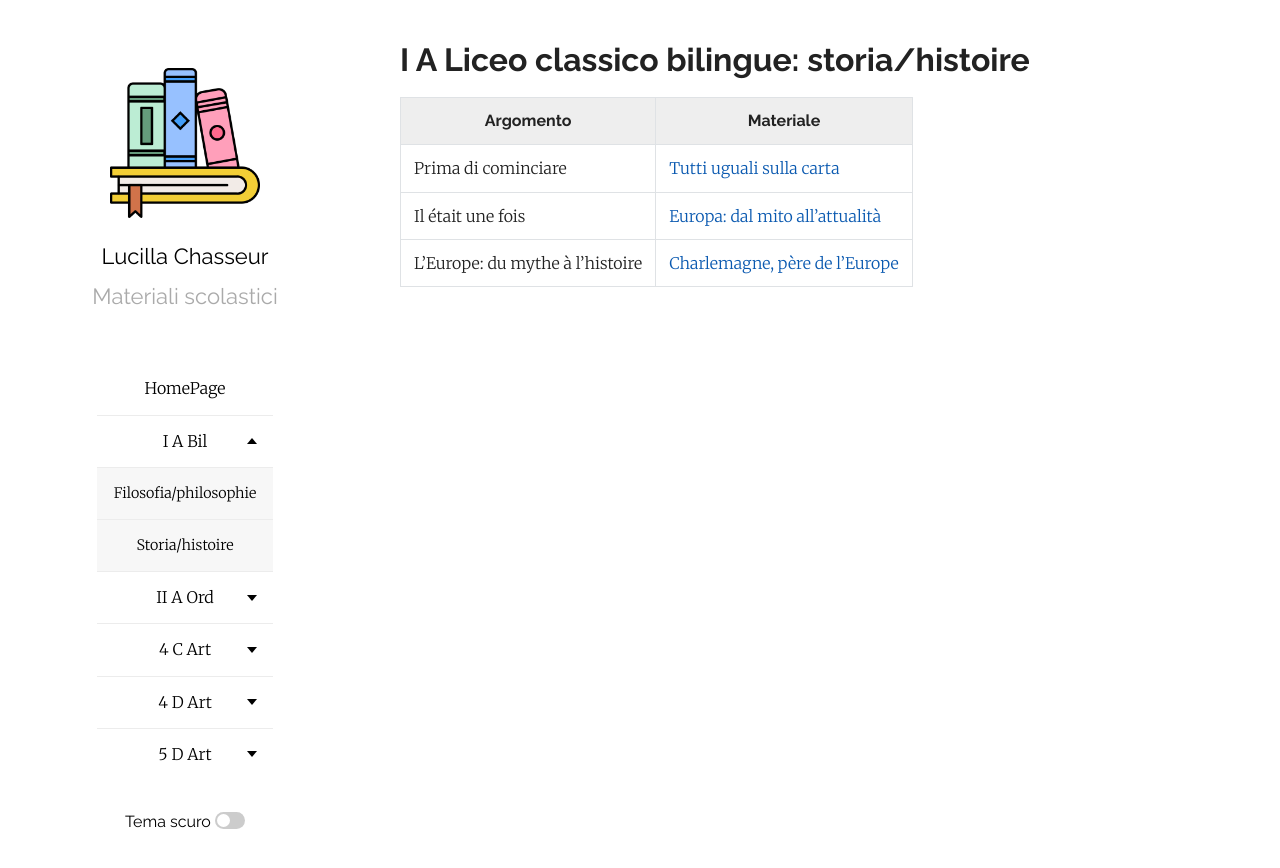
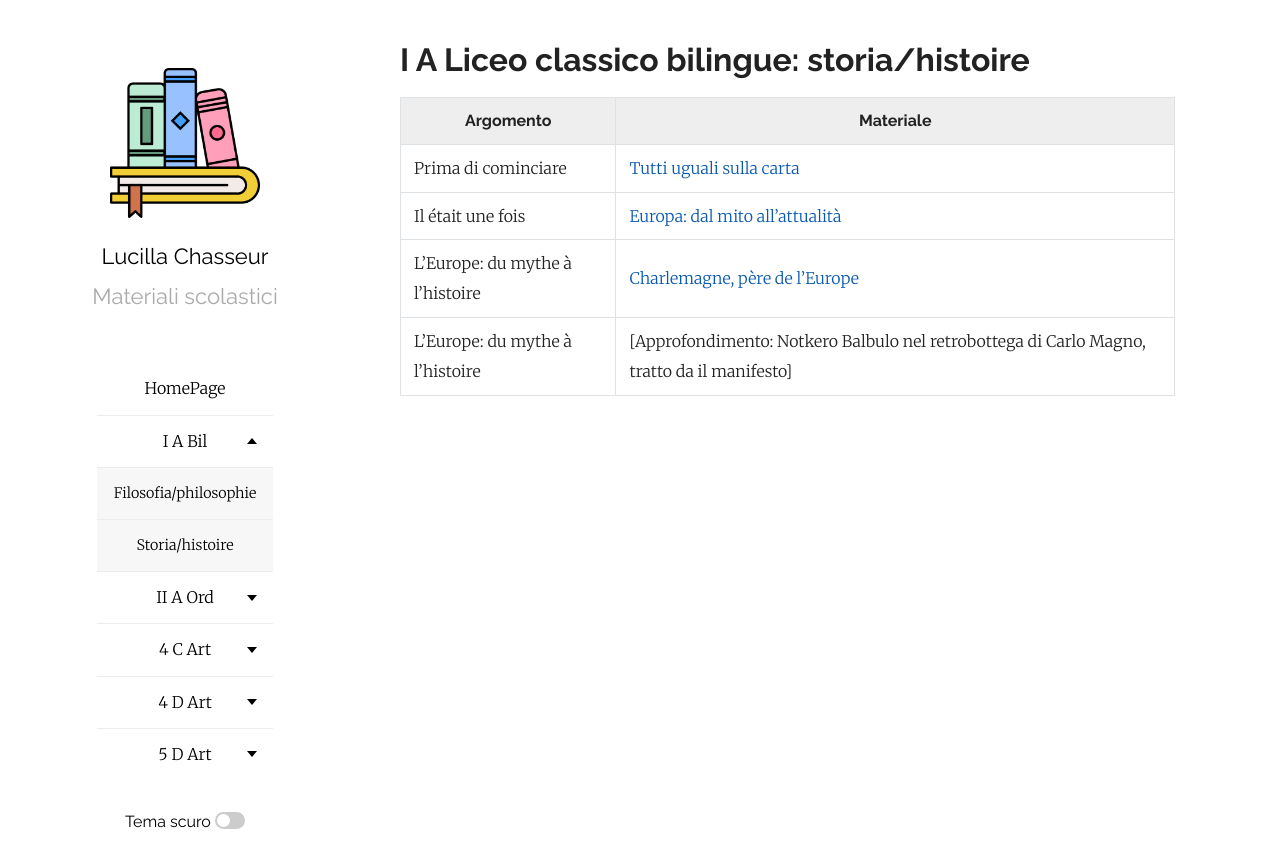
Before and after one commit to efemeridi/efemeridi.github.io, a Jekyll site: the page built from 1a_bil_storia.md, in a window 1280 px wide. Shown: the top 868 px of the page. Built offline with Jekyll 4.4.1, drawn with Linux system fonts in a browser that asks for light colours; our own code applies the rules of GitHub Pages for plain Markdown files.

Commit message:
Add new reference to Notkero Balbulo

```diff
--- a/1a_bil_storia.md
+++ b/1a_bil_storia.md
@@ -8,3 +8,4 @@ layout: page
 |Prima di cominciare|[Tutti uguali sulla carta](https://vimeo.com/5304474/)
 |Il était une fois|[Europa: dal mito all'attualità](/materiali/I_A_bil/storia/il_etait_une_fois_intro_classe.pdf/)
 |L'Europe: du mythe à l'histoire|[Charlemagne, père de l'Europe](/materiali/I_A_bil/storia/01_charlemagne_pere_europe_sito_2026.pdf/)
+|L'Europe: du mythe à l'histoire|[Approfondimento: Notkero Balbulo nel retrobottega di Carlo Magno, tratto da il manifesto]
```
